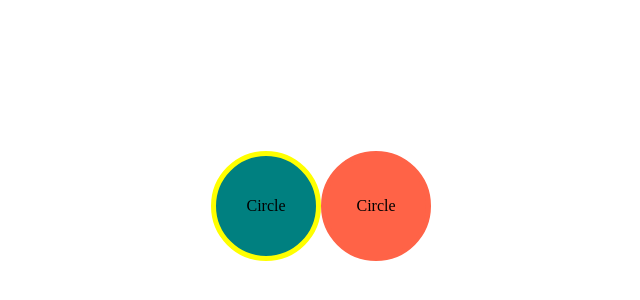
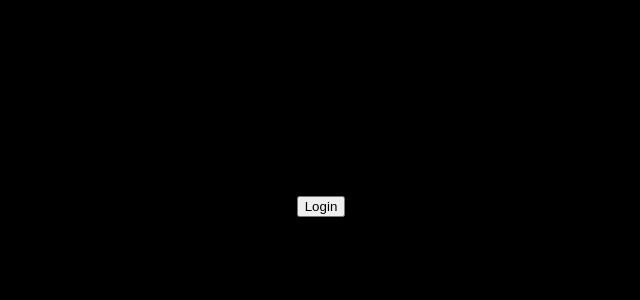
Before and after one commit to DevelopJKong/react-typescript-2, a React (Create React App) app: page / in a window 1280 px wide. Shown: the part 194-494 px from the top of the page, without its empty margins (319-959 px from the left). Built offline with nearby package versions, Linux system fonts and the light colour scheme.

Commit message:
#3.7 Recap 완료

```diff
--- a/package.json
+++ b/package.json
@@ -13,6 +13,7 @@
     "react": "^18.1.0",
     "react-dom": "^18.1.0",
     "react-scripts": "5.0.1",
+    "recoil": "^0.7.3-alpha.2",
     "styled-components": "^5.3.5",
     "typescript": "^4.6.4",
     "web-vitals": "^2.1.4"
@@ -42,6 +43,7 @@
     ]
   },
   "devDependencies": {
+    "@types/recoil": "^0.0.9",
     "@types/styled-components": "^5.1.25"
   }
 }
--- a/src/App.tsx
+++ b/src/App.tsx
@@ -1,5 +1,8 @@
-import styled, { keyframes } from "styled-components";
-import Circle from "./Circle";
+import React from "react";
+import styled, { ThemeProvider } from "styled-components";
+import { useRecoilState } from "recoil";
+import { themeChangeState } from "./atoms";
+import { darkTheme, lightTheme } from "./theme";
 
 const Wrapper = styled.div`
   display: flex;
@@ -7,16 +10,24 @@ const Wrapper = styled.div`
   align-items: center;
   width: 100vw;
   height: 100vh;
-  background-color: ${(props) => props.theme.backgroundColor};
+  background-color: ${(props) => props.theme.bgColor};
+  color: ${(props) => props.theme.textColor};
 `;
 
+function App() {
+  const [check, setCheck] = useRecoilState(themeChangeState);
+  const onCheck = (event: React.FormEvent<HTMLButtonElement>) => {
+    event.preventDefault();
+    setCheck((prev) => !prev);
+  };
+  console.log(check);
 
-function App() {
   return (
-    <Wrapper>
-      <Circle bgColor="teal" borderColor="yellow"/>
-      <Circle bgColor="tomato"/>
-    </Wrapper>
+    <ThemeProvider theme={check ? darkTheme : lightTheme}>
+      <Wrapper>
+        <button onClick={onCheck}>Login</button>
+      </Wrapper>
+    </ThemeProvider>
   );
 }
 
--- a/src/Circle.tsx
+++ /dev/null
@@ -1,30 +0,0 @@
-import { useState } from "react";
-import styled from "styled-components";
-
-interface CircleProps {
-  bgColor: string;
-  borderColor?: string;
-}
-
-const Container = styled.div<CircleProps>`
-  display: flex;
-  align-items: center;
-  justify-content: center;
-  width: 100px;
-  height: 100px;
-  background-color: ${(props) => props.bgColor};
-  border-radius: 50%;
-  border: 5px solid ${(props) => props.borderColor};
-`;
-
-const Circle = ({ bgColor, borderColor }: CircleProps) => {
-    const [counter,setCounter] = useState(0);
-
-  return (
-    <Container bgColor={bgColor} borderColor={borderColor ?? bgColor }>
-      Circle
-    </Container>
-  );
-};
-
-export default Circle;
--- /dev/null
+++ b/src/atoms.tsx
@@ -0,0 +1,6 @@
+import { atom } from "recoil";
+
+export const themeChangeState = atom<boolean>({
+  key: "Theme",
+  default: true,
+});
--- a/src/index.tsx
+++ b/src/index.tsx
@@ -1,14 +1,16 @@
 import React from "react";
 import ReactDOM from "react-dom/client";
-import { ThemeProvider } from "styled-components";
 import App from "./App";
-
+import { RecoilRoot } from "recoil";
 
 const root = ReactDOM.createRoot(
   document.getElementById("root") as HTMLElement
 );
+
 root.render(
   <React.StrictMode>
-      <App />
+    <RecoilRoot>
+        <App />
+    </RecoilRoot>
   </React.StrictMode>
 );
--- /dev/null
+++ b/src/theme.ts
@@ -0,0 +1,11 @@
+import { DefaultTheme } from "styled-components";
+
+export const lightTheme:DefaultTheme = {
+    bgColor:"white",
+    textColor:"black"
+}
+
+export const darkTheme:DefaultTheme = {
+    bgColor:"black",
+    textColor:"white"
+}
```
Also changed, not shown: src/styled.d.ts (added, +8 -0 lines), 1 other file (tests, documents, lock files or other folders).
